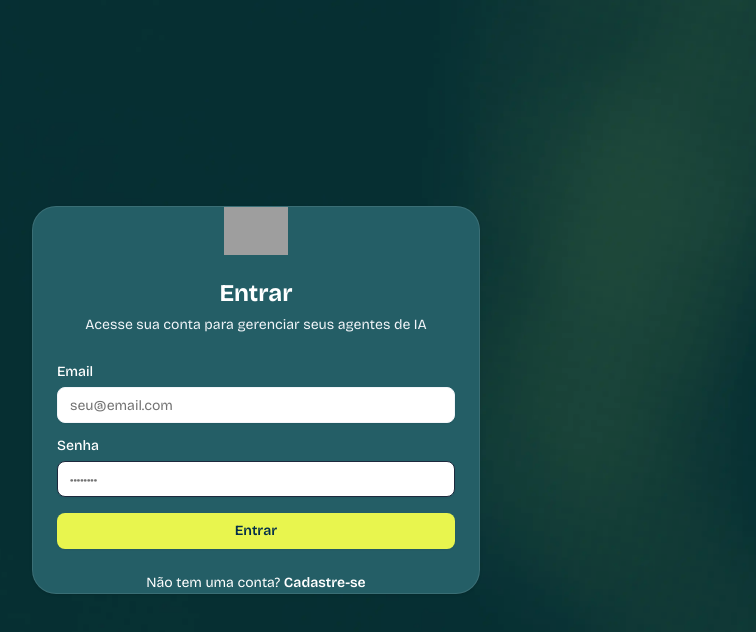
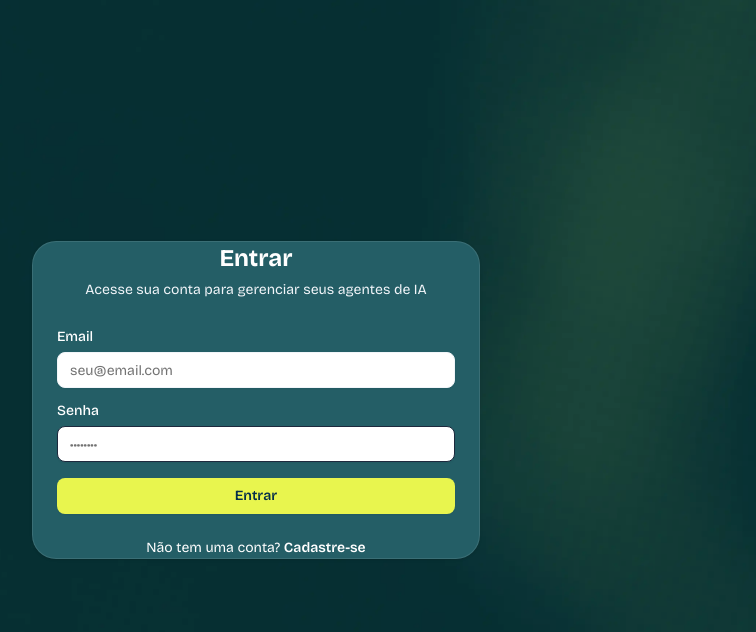
Before and after one commit to ThiagoRSalgado/ia.fmakers.com.br, a Next.js app: page /login in a window 1280 px wide. Shown: the top 632 px of the page, without its empty margins (384-1140 px from the left). Built offline with nearby package versions, Linux system fonts and the light colour scheme; grey boxes are pictures that could not be loaded.

Commit message:
feat: remove logo and favicon
Co-Authored-By: Claude Sonnet 4.6 <noreply@anthropic.com>

```diff
--- a/app/layout.tsx
+++ b/app/layout.tsx
@@ -13,9 +13,6 @@ export const metadata: Metadata = {
   title: "Flow Makers - Painel de Gestão de IA",
   description: "Plataforma inteligente de gestão e configuração de Agentes de IA para o mercado de energia",
   generator: "v0.app",
-  icons: {
-    icon: "https://www.fmakers.com.br/wp-content/uploads/2025/08/Favicon-2.svg",
-  },
 }
 
 export default function RootLayout({
--- a/app/login/page.tsx
+++ b/app/login/page.tsx
@@ -11,7 +11,6 @@ import { Card, CardContent, CardDescription, CardHeader, CardTitle } from "@/com
 import { Alert, AlertDescription } from "@/components/ui/alert"
 import { Eye, EyeOff } from "lucide-react"
 import Link from "next/link"
-import Image from "next/image"
 
 export default function LoginPage() {
   const [email, setEmail] = useState("")
@@ -63,15 +62,6 @@ export default function LoginPage() {
       <div className="absolute inset-0 bg-black/20"></div>
       <Card className="w-full max-w-md text-white rounded-3xl relative z-10 backdrop-blur-sm border border-white/10 leading-7 gap-[30px] bg-[rgba(36,94,102,1)]">
         <CardHeader className="text-center">
-          <div className="flex justify-center mb-4">
-            <Image
-              src="https://hebbkx1anhila5yf.public.blob.vercel-storage.com/design-mode-images/Logo-Positivo-2-GhxL9ACcKGMXrzNgQmS85ANZE0TtkU.png"
-              alt="Flow Makers"
-              width={200}
-              height={60}
-              className="h-12 w-auto"
-            />
-          </div>
           <CardTitle className="text-2xl font-bold text-flow-dark-teal">Entrar</CardTitle>
           <CardDescription className="text-slate-100">
             Acesse sua conta para gerenciar seus agentes de IA
```
